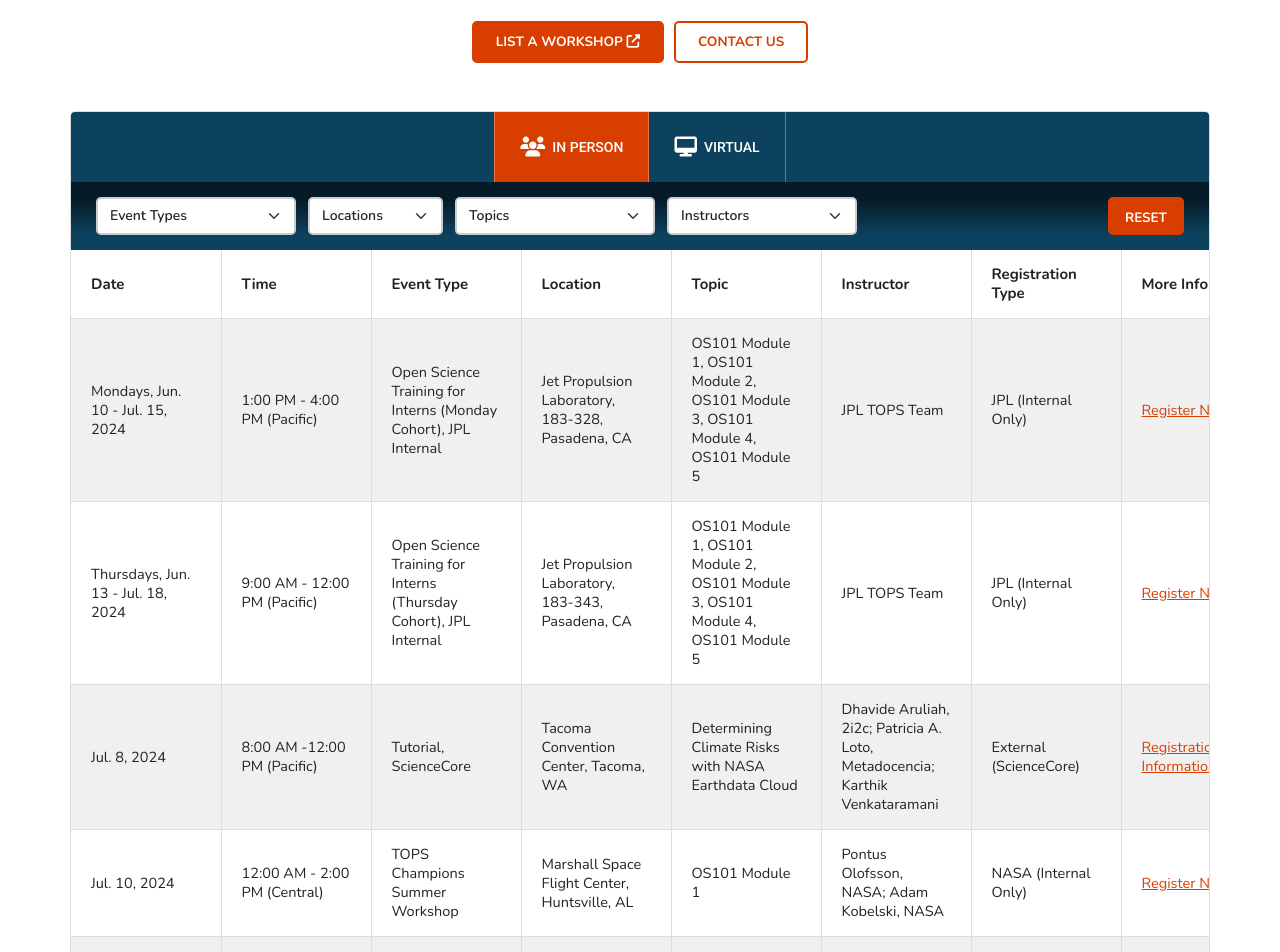
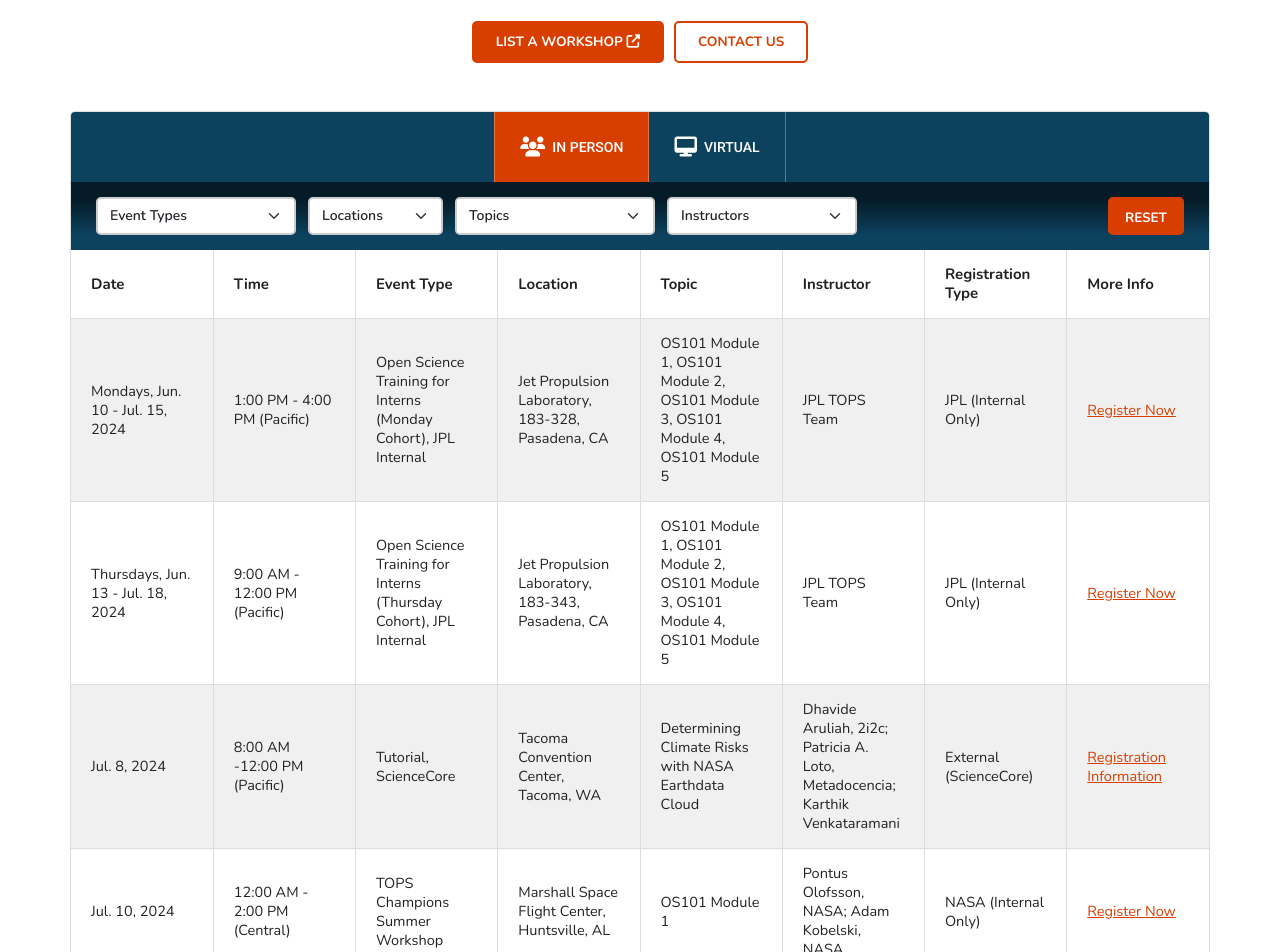
Before and after one commit to bressler1995/TOPS-Website-Front-End, a Jekyll site: the page built from pages/takeos101.md, in a window 1280 px wide. Shown: the part 2291-3243 px from the top of the page. Built offline with Jekyll 4.4.1, drawn with Linux system fonts in a browser that asks for light colours.

Commit message:
Fix padding mistype for new cell padding

```diff
--- a/assets/css/style.css
+++ b/assets/css/style.css
@@ -2901,7 +2901,7 @@ h1, h2, h3, h4, h5, h6, .h1, .h2, .h3, .h4, .h5, .h6 {
 	}
 
 	.tops_workshops_container .tops_workshops_tables table {
-		min-width: 1200px;
+		min-width: 1100px;
 	}
 
 }
@@ -3138,7 +3138,7 @@ h1, h2, h3, h4, h5, h6, .h1, .h2, .h3, .h4, .h5, .h6 {
 	}
 
 	.tops_workshops_container .tops_workshops_tables .workshop_table .workshop_table_table tr td {
-		padding: 10px 15x;
+		padding: 10px 15px;
 	}
 
 	.tops_workshops_container .tops_workshops_tables .workshop_table .workshop_table_filters {
```
